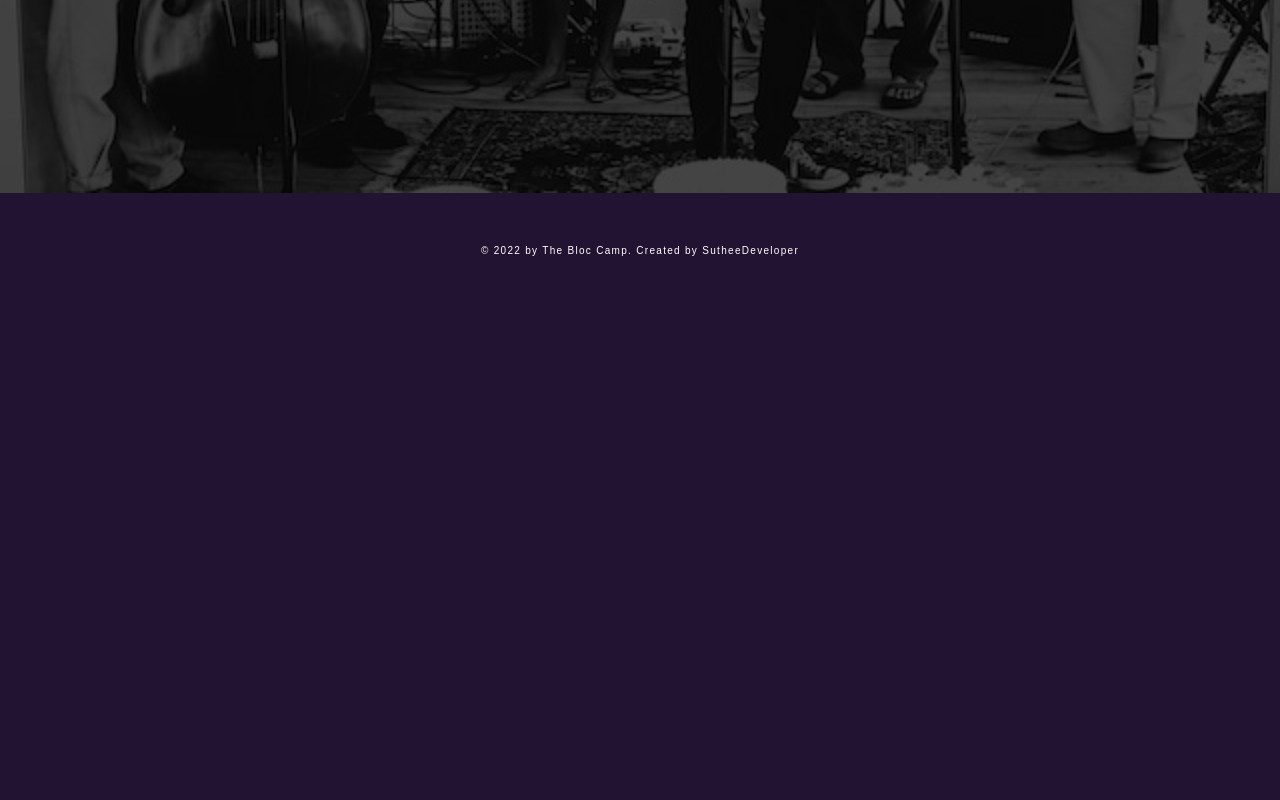
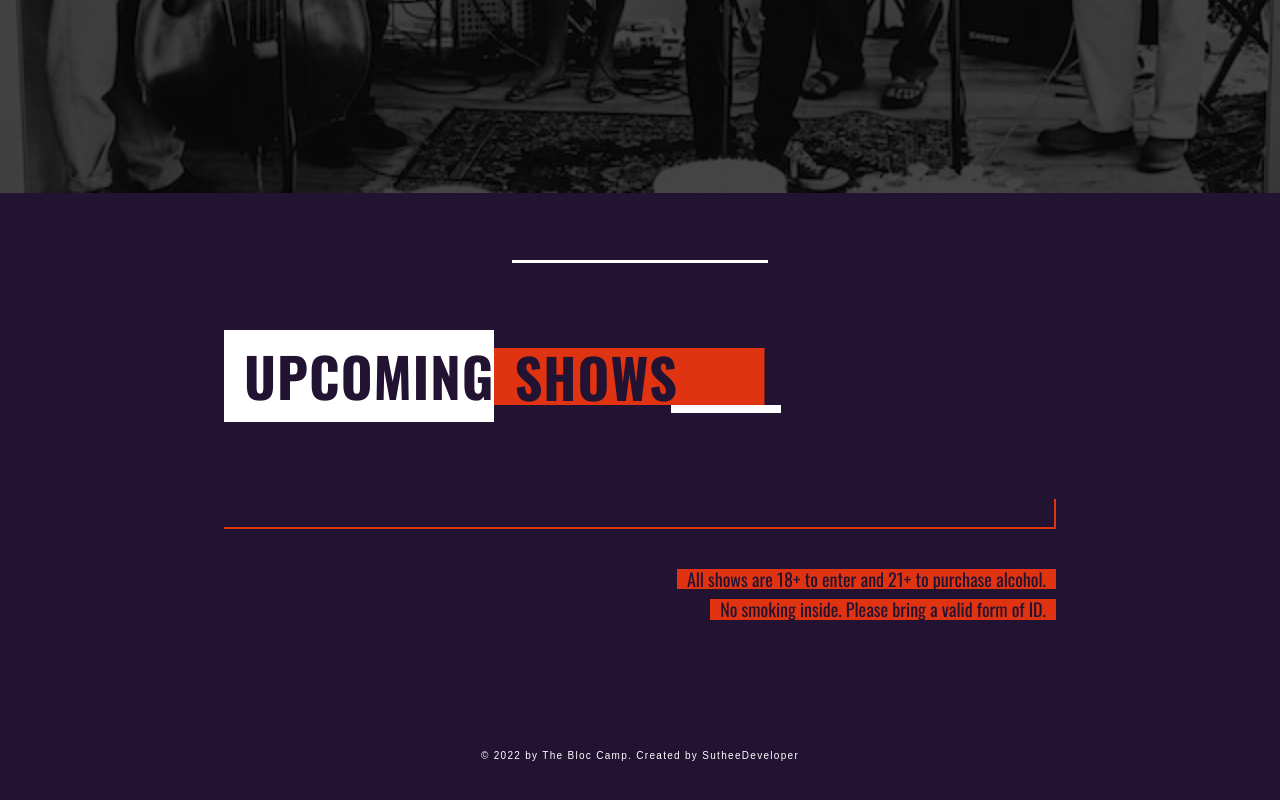
Before and after one commit to SutheeDev/The-Bloc-Camp, a React (Create React App) app in the folder client/: page / in a window 1280 px wide. Shown: the part 708-1508 px from the top of the page. Before the commit the page ends 1015 px from the top, so only its background shows below. Built offline with nearby package versions, Linux system fonts and the light colour scheme.

Commit message:
add PageTitle component

```diff
--- /dev/null
+++ b/client/src/components/Page-title.js
@@ -0,0 +1,87 @@
+import styled from "styled-components";
+
+const PageTitle = () => {
+  return (
+    <Wrapper class="pageTitle">
+      <h1 class="pageTitle-text1">upcoming</h1>
+      <div class="pageTitle-box">
+        <h1 class="pageTitle-text2">shows</h1>
+        <div class="block"></div>
+        <div class="line2"></div>
+      </div>
+    </Wrapper>
+  );
+};
+export default PageTitle;
+
+const Wrapper = styled.div`
+  display: flex;
+  align-items: center;
+  margin-bottom: 40px;
+
+  .pageTitle-text1,
+  .pageTitle-text2 {
+    font-size: calc(3vw + 1rem);
+    letter-spacing: 1px;
+    text-transform: uppercase;
+    color: #221333;
+    padding: 0px 0 0px 20px;
+  }
+  .pageTitle-text1 {
+    background-color: #ffffff;
+    line-height: 1.7;
+  }
+  .pageTitle-text2 {
+    width: 100%;
+    background-color: #df3311;
+    margin-bottom: 0;
+    line-height: 57px;
+    margin: 0;
+  }
+  .pageTitle-box {
+    width: 272px;
+    position: relative;
+  }
+  .block {
+    width: 58px;
+    height: 17px;
+    background-color: #221333;
+    position: absolute;
+    top: 20px;
+    left: 250px;
+    transform: rotate(90deg);
+  }
+  .line2 {
+    height: 8px;
+    background-color: #ffffff;
+    width: 110px;
+    position: absolute;
+    bottom: -8px;
+    right: -15px;
+  }
+
+  @media screen and (max-width: 850px) {
+    .pageTitle-text1,
+    .pageTitle-text2 {
+      font-size: calc(2vw + 0.5rem);
+      padding-left: 10px;
+    }
+    .pageTitle-box {
+      width: 210px;
+    }
+    .block {
+      left: 190px;
+    }
+    .line2 {
+      right: -17px;
+    }
+    .pageTitle-text2 {
+      line-height: 50px;
+    }
+  }
+  @media screen and (max-width: 450px) {
+    .block {
+      left: 137px;
+    }
+  }
+`;
--- a/client/src/components/Slideshow.js
+++ b/client/src/components/Slideshow.js
@@ -83,9 +83,6 @@ const Slideshow = () => {
 export default Slideshow;
 
 const Wrapper = styled.section`
-  /* ---------------- */
-  /* Slideshow */
-  /* ---------------- */
   .swiper {
     width: 100vw;
     color: #221333;
@@ -181,9 +178,6 @@ const Wrapper = styled.section`
     background-color: #221333;
     color: #df3311;
   }
-  /* ---------------- */
-  /* Slideshow Media Queries */
-  /* ---------------- */
   @media screen and (min-width: 1300px) {
     .slides-info h1 {
       line-height: 7rem;
--- a/client/src/components/index.js
+++ b/client/src/components/index.js
@@ -2,5 +2,6 @@ import Navbar from "./Navbar";
 import Header from "./Header";
 import Footer from "./Footer";
 import Slideshow from "./Slideshow";
+import PageTitle from "./Page-title";
 
-export { Navbar, Header, Footer, Slideshow };
+export { Navbar, Header, Footer, Slideshow, PageTitle };
--- a/client/src/pages/Landing.js
+++ b/client/src/pages/Landing.js
@@ -1,13 +1,79 @@
-import { Navbar, Header, Footer, Slideshow } from "../components";
+import { Navbar, Header, Footer, Slideshow, PageTitle } from "../components";
+import styled from "styled-components";
 
 const Landing = () => {
   return (
-    <>
+    <Wrapper>
       <Navbar />
       <Header />
       <Slideshow />
+      <section class="upcoming">
+        <div class="upcoming-container">
+          <div class="line1"></div>
+          <PageTitle />
+          <div class="line3"></div>
+          <div class="upcoming-info">
+            <p>All shows are 18+ to enter and 21+ to purchase alcohol.</p>
+            <p>No smoking inside. Please bring a valid form of ID.</p>
+          </div>
+        </div>
+      </section>
       <Footer />
-    </>
+    </Wrapper>
   );
 };
 export default Landing;
+
+const Wrapper = styled.main`
+  .upcoming {
+    background-color: #221333;
+    padding: 70px 0;
+    margin-top: -5px;
+  }
+  .upcoming-container {
+    width: 65vw;
+    margin: 0 auto;
+  }
+  .line1 {
+    width: 20vw;
+    height: 3px;
+    margin: 0 auto;
+    background-color: #ffffff;
+    margin-bottom: 30px;
+  }
+  .upcoming-info {
+    width: 100%;
+    color: #221333;
+    font-size: 18px;
+    display: flex;
+    flex-direction: column;
+    align-items: flex-end;
+  }
+  .upcoming-info p {
+    background-color: #df3311;
+    margin-bottom: 10px;
+    padding: 0 10px;
+  }
+  .line3 {
+    height: 30px;
+    border-right: 2px solid #df3311;
+    border-bottom: 2px solid #df3311;
+    margin-bottom: 40px;
+  }
+  @media screen and (max-width: 850px) {
+    .upcoming {
+      margin-top: 55px;
+    }
+    .upcoming-container {
+      width: 80vw;
+    }
+    .upcoming-info {
+      font-size: 14px;
+    }
+  }
+  @media screen and (max-width: 450px) {
+    .upcoming {
+      padding: 50px 0;
+    }
+  }
+`;
```
